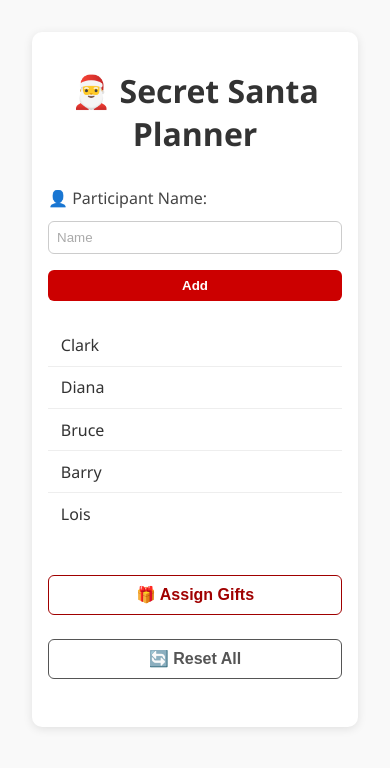
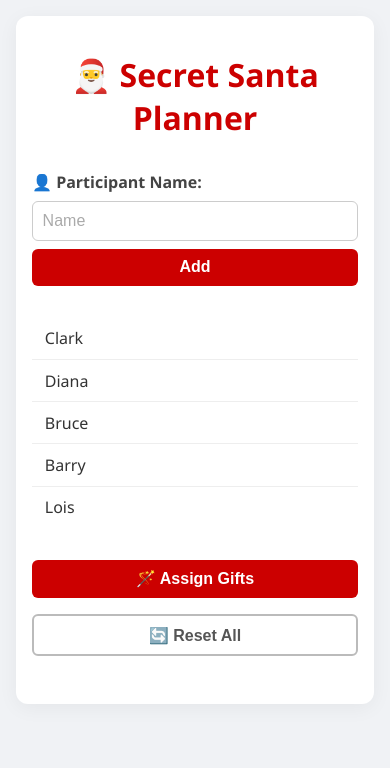
Before and after one commit to filipivanovic/secret-santa-app, a React (Create React App) app: page / in a window 390 px wide. Shown: the top 768 px of the page. Built offline with nearby package versions, Linux system fonts and the light colour scheme.

Commit message:
Refactor UI for Secret Santa and enhance styling
Updated the gift assignment UI to use a cleaner grid layout with better card-based designs. Improved styling with refined spacing, colors, and responsiveness for a more polished look and mobile-friendly experience.

```diff
--- a/src/App.js
+++ b/src/App.js
@@ -75,7 +75,7 @@ const App = () => {
       <ParticipantList participants={participants} />
       <div className="button-panel">
         <button onClick={handleAssignGifts} className="assign">
-          🎁 Assign Gifts
+          🪄 Assign Gifts
         </button>
         <button onClick={handleReset} className="reset">
           🔄 Reset All
@@ -129,15 +129,21 @@ const AssignmentsDisplay = ({ assignments }) => {
   if (!assignments || Object.keys(assignments).length === 0) return null
 
   return (
-    <div className="assignment">
-      <h2>🎁 Assignments</h2>
-      {Object.entries(assignments).map(([giver, receiver]) => (
-        <div key={giver} className="assignment-line">
-          <p>
-            🎅 <strong>{giver}</strong> is gifting 🎁 to <strong>{receiver}</strong>!
-          </p>
-        </div>
-      ))}
+    <div className="assignments-container">
+      <h2>🎁 Secret Santa Matches</h2>
+      <div className="assignment-grid">
+        {Object.entries(assignments).map(([giver, receiver]) => (
+          <div key={giver} className="assignment-card">
+            <span className="giver">
+              🎅 <strong>{giver}</strong>
+            </span>
+            <span className="arrow">➡️</span>
+            <span className="receiver">
+              🎁 <strong>{receiver}</strong>
+            </span>
+          </div>
+        ))}
+      </div>
     </div>
   )
 }
--- a/src/index.css
+++ b/src/index.css
@@ -1,46 +1,46 @@
-/* Base styles */
+/* Reset + Base */
 body {
   font-family: 'Segoe UI', sans-serif;
-  background-color: #f9f9f9;
+  background-color: #f0f2f5;
   color: #333;
   margin: 0;
-  padding: 2rem;
+  padding: 0;
 }
 
 .app {
   max-width: 600px;
-  margin: 0 auto;
+  margin: 2rem auto;
   background: white;
   padding: 2rem;
-  border-radius: 10px;
-  box-shadow: 0 2px 10px rgba(0, 0, 0, 0.1);
+  border-radius: 12px;
+  box-shadow: 0 4px 20px rgba(0, 0, 0, 0.05);
 }
 
 h1 {
   text-align: center;
   margin-bottom: 2rem;
+  color: #cc0000;
 }
 
+/* Form */
 form {
   display: flex;
-  align-items: center;
-  gap: 0.5rem;
-  margin-bottom: 1.5rem;
-  flex-wrap: wrap;
+  flex-direction: column;
+  gap: 0.8rem;
+  margin-bottom: 2rem;
 }
 
 label {
-  font-weight: 500;
+  font-weight: 600;
   color: #444;
-  flex-basis: 100%;
-  margin-bottom: 0.2rem;
 }
 
 input[type='text'] {
-  padding: 0.5rem;
+  padding: 0.6rem;
   border-radius: 6px;
   border: 1px solid #ccc;
   width: 100%;
+  font-size: 1rem;
   box-sizing: border-box;
 }
 
@@ -48,22 +48,40 @@ input::placeholder {
   color: #aaa;
 }
 
+/* Buttons */
 button {
-  padding: 0.5rem 1rem;
+  padding: 0.6rem 1.2rem;
   background-color: #cc0000;
   color: white;
   border: none;
   border-radius: 6px;
   cursor: pointer;
   font-weight: bold;
+  font-size: 1rem;
   transition: background-color 0.2s;
-  white-space: nowrap;
 }
 
 button:hover {
   background-color: #a00000;
 }
 
+button.reset {
+  background: transparent;
+  color: #555;
+  border: 2px solid #bbb;
+}
+
+button.reset:hover {
+  background-color: #f0f0f0;
+  border-color: #999;
+}
+
+button:disabled {
+  background-color: #aaa;
+  cursor: not-allowed;
+}
+
+/* Participant List */
 ul {
   list-style: none;
   padding: 0;
@@ -76,103 +94,108 @@ li {
   align-items: center;
   padding: 0.6rem 0.8rem;
   border-bottom: 1px solid #eee;
-  flex-wrap: wrap;
 }
 
 li:last-child {
   border-bottom: none;
 }
 
-.assignment {
-  padding: 0.4rem 0.6rem;
-  border-radius: 6px;
-  background: #f3f3f3;
-  margin-bottom: 0.5rem;
-  display: flex;
-  align-items: center;
-  gap: 0.5rem;
-  flex-wrap: wrap;
-}
-
-.assignment h2 {
-  font-size: 1.2rem;
-  margin-bottom: 1rem;
-  color: #cc0000;
-}
-
-.assignment-line {
-  margin-bottom: 0.6rem;
-}
-
-.assignment-line p {
-  margin: 0;
-  font-size: 1rem;
-  line-height: 1.5;
-}
-
-button.reset {
-  background-color: #555;
-  background: transparent;
-  color: #555;
-  border: 1px solid #555;
-}
-
-/*button.reset:hover {*/
-/*  background-color: #333;*/
-/*}*/
-
-button.assign {
-  border: 1px solid #a00000;
-  background: transparent;
-  color: #a00000;
-}
-
-button:disabled {
-  background-color: #aaa;
-  cursor: not-allowed;
-}
-
+/* Button Panel */
 .button-panel {
   display: flex;
   gap: 1rem;
   justify-content: center;
+  flex-wrap: wrap;
   margin-bottom: 2rem;
-  flex-wrap: wrap;
 }
 
 .button-panel button {
-  padding: 0.6rem 1.2rem;
-  font-size: 1rem;
+  flex: 1 1 40%;
+  min-width: 120px;
 }
 
-/* Responsive tweaks */
+/* Assignments */
+.assignments-container {
+  padding: 1.5rem;
+  background: #fef6f0;
+  border: 1px solid #fcd4a6;
+  border-radius: 10px;
+  box-shadow: 0 1px 5px rgba(0, 0, 0, 0.05);
+}
+
+.assignments-container h2 {
+  margin-bottom: 1.2rem;
+  color: #cc6600;
+  text-align: center;
+}
+
+.assignment-grid {
+  display: flex;
+  flex-direction: column;
+  gap: 0.8rem;
+}
+
+.assignment-card {
+  display: flex;
+  justify-content: space-between;
+  align-items: center;
+  background: #fff;
+  border: 1px solid #ffe1b3;
+  border-radius: 8px;
+  padding: 0.8rem 1rem;
+  font-size: 1rem;
+  box-shadow: 0 2px 4px rgba(255, 102, 0, 0.05);
+}
+
+.giver {
+  color: #cc0000;
+}
+
+.receiver {
+  color: #007700;
+}
+
+.arrow {
+  font-size: 1.2rem;
+  margin: 0 0.6rem;
+}
+
+/* Mobile adjustment */
 @media (max-width: 480px) {
+  .assignment-card {
+    flex-direction: column;
+    text-align: center;
+    gap: 0.3rem;
+  }
+
+  .arrow {
+    margin: 0;
+  }
+}
+
+/* Mobile Friendly */
+@media (max-width: 500px) {
   .app {
     padding: 1rem;
+    margin: 1rem;
   }
 
-  form {
+  .button-panel {
     flex-direction: column;
     align-items: stretch;
   }
 
-  input[type='text'],
-  button {
+  .button-panel button {
     width: 100%;
   }
 
   li {
     flex-direction: column;
     align-items: flex-start;
+    gap: 0.3rem;
   }
 
-  button {
-    margin-top: 0.5rem;
+  form {
+    gap: 0.5rem;
   }
 }
-
-@media (min-width: 600px) {
-  input[type='text'] {
-    flex: 1;
-  }
-}
```
